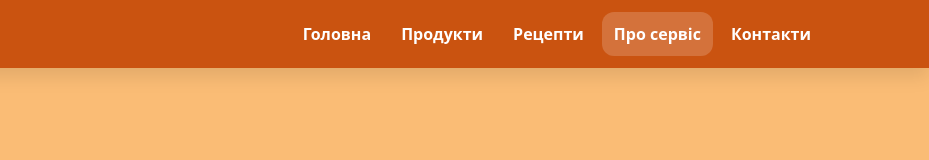
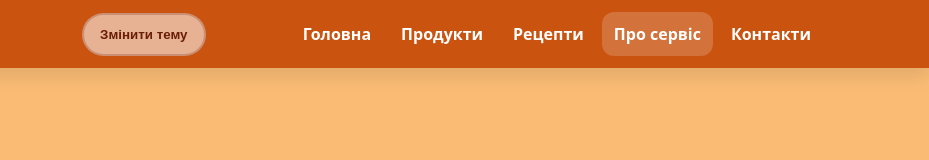
Before and after one commit to gajdajviktoria223-ctrl/-_2, a plain HTML site: page what-in-fridge/about.html in a window 1280 px wide. Shown: the top 160 px of the page, 351-1280 px from the left. Drawn offline with Linux system fonts and the light colour scheme.

Commit message:
Replace nav toggle button with theme toggle button

```diff
--- a/what-in-fridge/about.html
+++ b/what-in-fridge/about.html
@@ -35,8 +35,8 @@
           <span>Що в холодильнику?</span>
         </a>
 
-        <button class="nav-toggle" id="navToggle" type="button" aria-expanded="false" aria-controls="navMenu">
-          Меню
+        <button class="btn btn-secondary theme-toggle" id="themeToggle" type="button" aria-pressed="false">
+        Змінити тему
         </button>
 
         <nav aria-label="Основна навігація">
```
